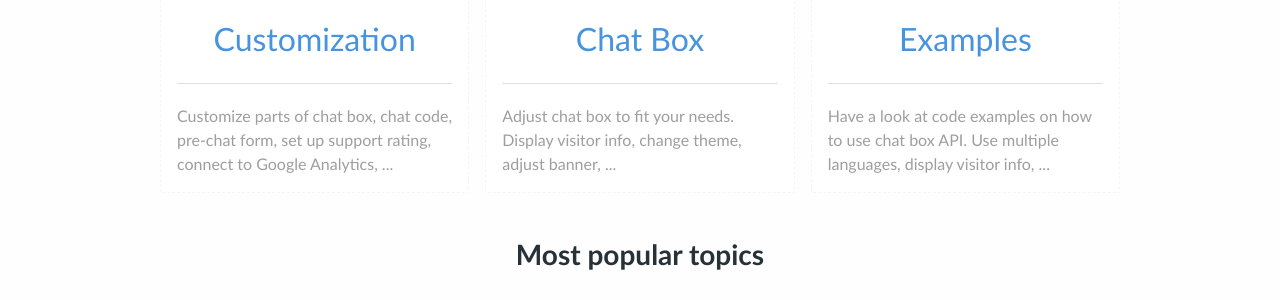
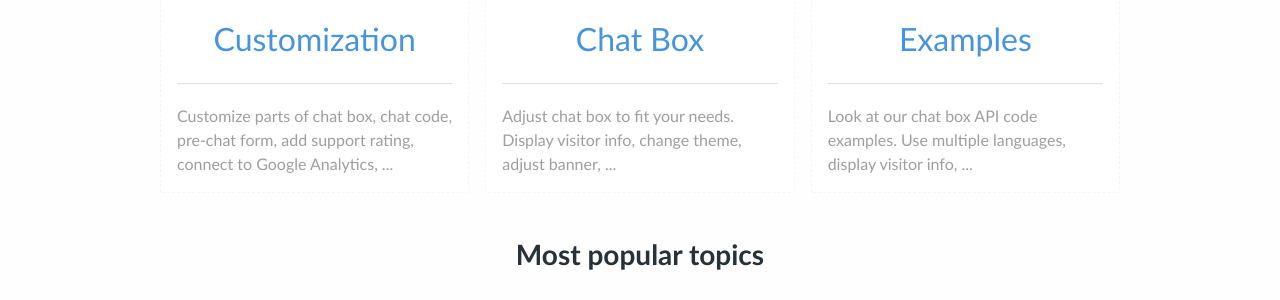
Before and after one commit to smartsupp/smartsupp.github.io, a Jekyll site: the page built from _docs/index.html, in a window 1280 px wide. Shown: the part 249-549 px from the top of the page. Built offline with Jekyll 4.4.1, drawn with Linux system fonts in a browser that asks for light colours; comment, search, counter and statistics services are not loaded.

Commit message:
Responsive fix

```diff
--- a/_docs/index.html
+++ b/_docs/index.html
@@ -17,14 +17,14 @@
 <div class="container grid-lg">
   <div class="section section-cards docs-index">
     <div class="columns">
-      <div class="column col-xs-12 col-sm-12 col-md-4 col-lg-4">
+      <div class="column col-xs-12 col-sm-12 col-md-12 col-lg-4">
         <a href="{{ site.ca_url_customization }}">
           <div class="card">
             <div class="card-header">
               <div class="card-title h2">
                 <p>{{ site.ca_customization}}</p>
               </div>
-              <p class="card-subtitle">Customize parts of chat box, chat code, pre-chat form, set up support rating,
+              <p class="card-subtitle">Customize parts of chat box, chat code, pre-chat form, add support rating,
                 connect to Google Analytics, ...</p>
             </div>
           </div>
@@ -33,7 +33,7 @@
       </div>
       <!-- column -->
 
-      <div class="column col-xs-12 col-sm-12 col-md-4 col-lg-4">
+      <div class="column col-xs-12 col-sm-12 col-md-12 col-lg-4">
         <a href="{{ site.ca_url_chat_box }}">
           <div class="card">
             <div class="card-header">
@@ -49,15 +49,14 @@
       </div>
       <!-- column -->
 
-      <div class="column col-xs-12 col-sm-12 col-md-4 col-lg-4">
+      <div class="column col-xs-12 col-sm-12 col-md-12 col-lg-4">
         <a href="{{ site.ca_url_examples }}">
           <div class="card">
             <div class="card-header">
               <div class="card-title h2">
                 <p>{{ site.ca_examples }}</p>
               </div>
-              <p class="card-subtitle">Have a look at code examples on how to use chat box API. Use multiple languages,
-                display visitor info, ...</p>
+                <p class="card-subtitle">Look at our chat box API code examples. Use multiple languages, display visitor info, ...</p>
             </div>
           </div>
         </a>
@@ -81,7 +80,7 @@
     </div>
 
     <div class="columns">
-      <div class="column col-xs-4 col-sm-4 col-md-4 col-lg-4">
+      <div class="column col-xs-12 col-sm-12 col-md-4 col-lg-4">
         <ul>
           <li><a href="/docs/customization/chat-code/">Chat code</a></li>
           <li><a href="/docs/customization/pre-chat-form/">Pre-chat form</a></li>
@@ -90,7 +89,7 @@
       </div>
       <!-- column -->
 
-      <div class="column col-xs-4 col-sm-4 col-md-4 col-lg-4">
+      <div class="column col-xs-12 col-sm-12 col-md-4 col-lg-4">
         <ul>
           <li><a href="/docs/chat-box/theme/">Theme</a></li>
           <li><a href="/docs/chat-box/banner/">Banner</a></li>
@@ -99,7 +98,7 @@
       </div>
       <!-- column -->
 
-      <div class="column col-xs-4 col-sm-4 col-md-4 col-lg-4">
+      <div class="column col-xs-12 col-sm-12 col-md-4 col-lg-4">
         <ul>
           <li><a href="/docs/examples/multilanguage-chat-box/">Multilanguage chat box</a></li>
           <li><a href="/docs/examples/customer-info">Customer info</a></li>
```
